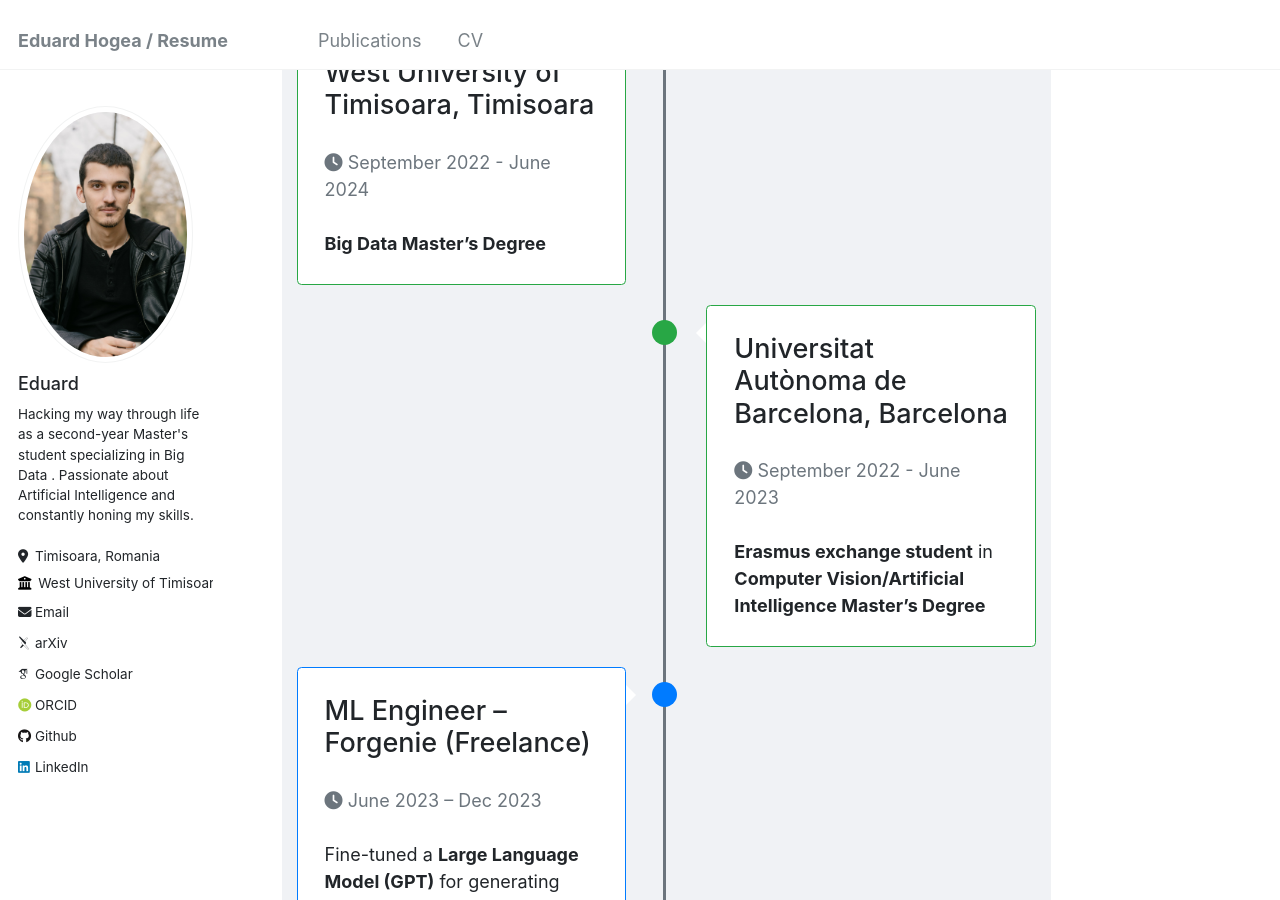
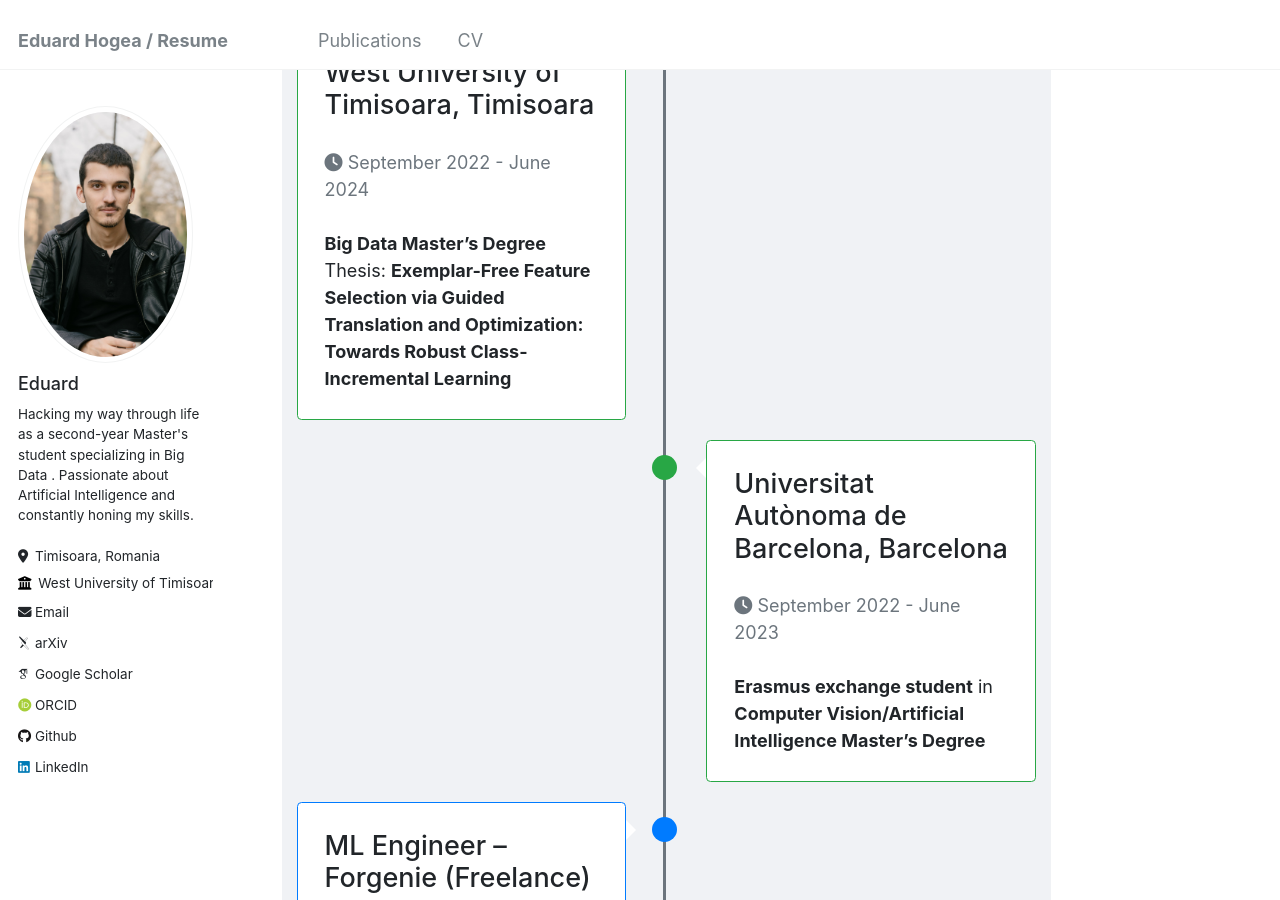
Before and after one commit to eduardhogea/eduardhogea.github.io, a Jekyll site: the page built from _pages/about.md, in a window 1280 px wide and 900 px high, scrolled down 1577 px. Built offline with Jekyll 4.4.1, drawn with Linux system fonts in a browser that asks for light colours; nearby versions of some CDN libraries; some web fonts are replaced.

Commit message:
Update about.md

```diff
--- a/_pages/about.md
+++ b/_pages/about.md
@@ -58,7 +58,7 @@ Welcome to my portfolio website! I am **Eduard Hogea**, a dedicated AI Software
           <div class="card-body p-4">
             <h4 class="fw-bold mb-4">West University of Timisoara, Timisoara</h4>
             <p class="text-muted mb-4"><i class="far fa-clock" aria-hidden="true"></i> September 2022 - June 2024</p>
-            <p class="mb-0"><span class="highlight"><strong>Big Data Master’s Degree</strong></span></p>
+            <p class="mb-0"><span class="highlight"><strong>Big Data Master’s Degree</strong></span><br>Thesis: <strong>Exemplar-Free Feature Selection via Guided Translation and Optimization: Towards Robust Class-Incremental Learning</strong></p>
           </div>
         </div>
       </div>
@@ -112,6 +112,7 @@ Welcome to my portfolio website! I am **Eduard Hogea**, a dedicated AI Software
   </div>
 </section>
 
+
 ## Contact Details
 
 - **Email:** [eduard.hogea00@e-uvt.ro](mailto:eduard.hogea00@e-uvt.ro)
```
